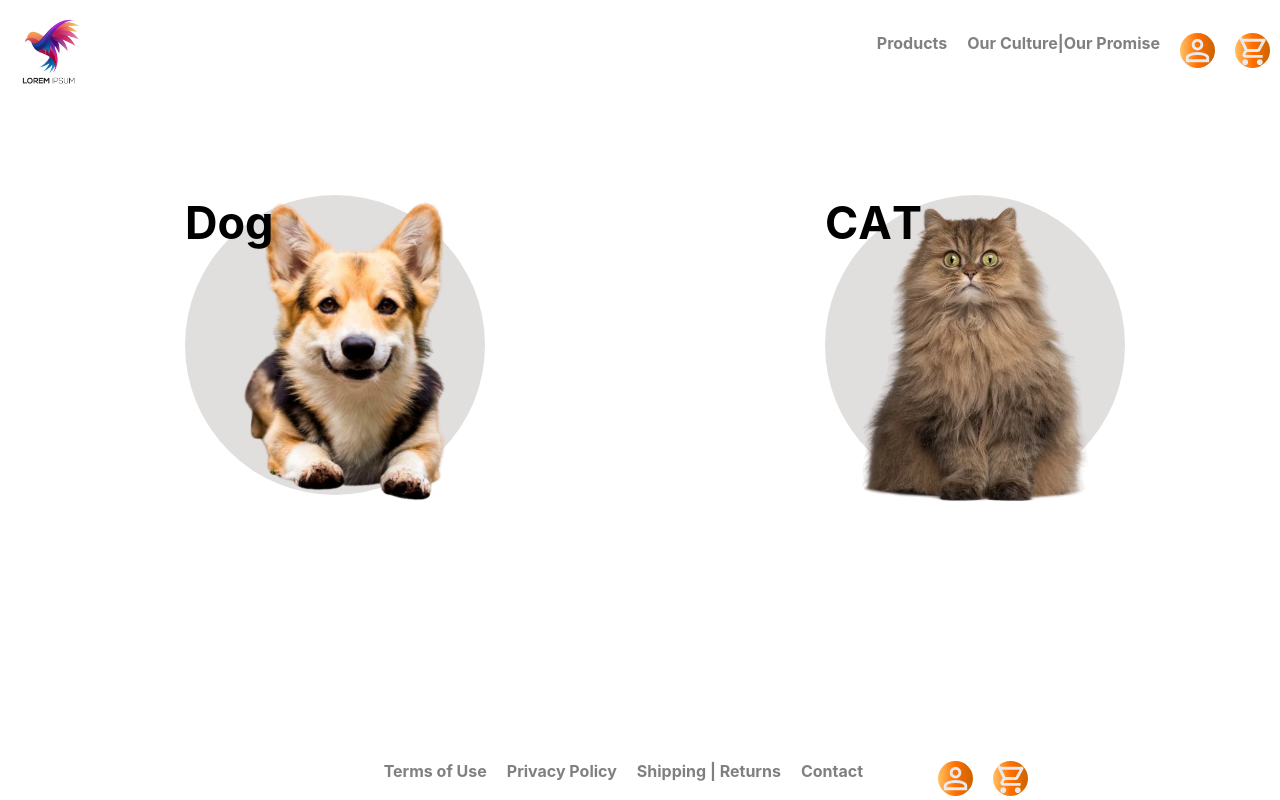
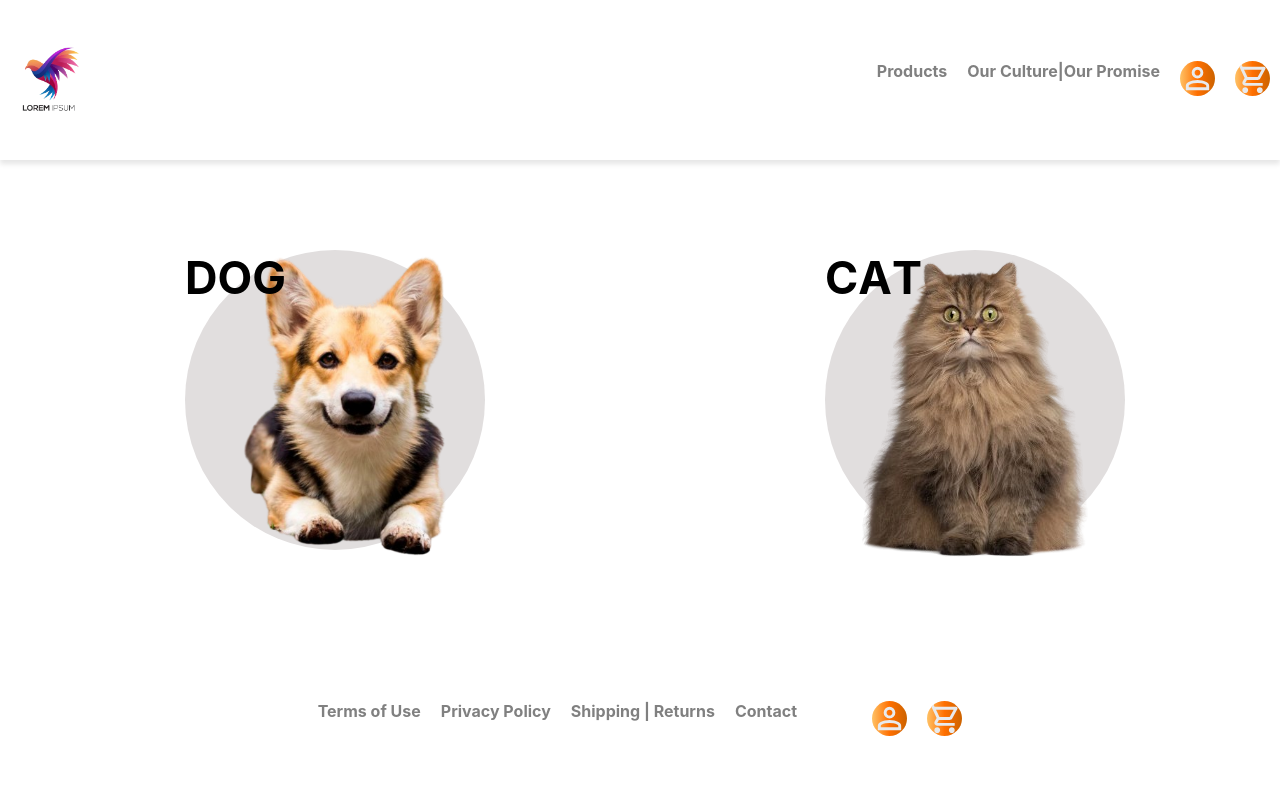
Before and after one commit to Zhuyka1993/shopM, a React (Create React App) app in the folder view/: page / in a window 1280 px wide. Built offline with nearby package versions, Linux system fonts and the light colour scheme.

Commit message:
continue fix css style (#2)
* continue fix css style

* update commit

```diff
--- a/view/package.json
+++ b/view/package.json
@@ -7,6 +7,7 @@
     "@testing-library/jest-dom": "^5.17.0",
     "@testing-library/react": "^13.4.0",
     "@testing-library/user-event": "^13.5.0",
+    "axios": "^1.9.0",
     "react": "^18.3.1",
     "react-dom": "^18.3.1",
     "react-router-dom": "^7.0.2",
--- a/view/src/App.css
+++ b/view/src/App.css
@@ -10,6 +10,12 @@
   display: flex;
   justify-content: space-between;
   align-items: center;
+  height: 20vh;
+  position: fixed;
+  z-index: 1000;
+  background-color: white;
+  width: 100%;
+  box-shadow: 0 4px 5px rgba(0, 0, 0, 0.1);
 }
 
 .logo img {
@@ -157,8 +163,10 @@
   color: var(--main-color);
 }
 .containerProductList {
+  min-height: 60vh;
   display: flex;
   flex-wrap: wrap;
+  padding-top: 20vh;
 }
 
 .introCurtLeftSide {
@@ -184,6 +192,7 @@
 }
 
 .containerProductType {
+  padding-top: 10vh;
   display: flex;
   justify-content: space-around;
   min-height: 70vh;
@@ -196,6 +205,10 @@
   flex-direction: column;
   justify-content: center;
   align-items: center;
+}
+.inputContainer {
+  padding-top: 20vh;
+  min-height: 60vh;
 }
 
 .stepIcon {
@@ -342,9 +355,9 @@
 
 .containerPet {
   display: flex;
-
   justify-content: space-around;
   height: 60vh;
+  padding-top: 20vh;
 }
 
 .animalContainer {
@@ -477,8 +490,7 @@
   display: flex;
   justify-content: center;
   align-items: center;
-  position: absolute;
-  bottom: 0;
+  height: 20vh;
   margin: 0 auto;
   left: 20%;
   width: 900px;
--- a/view/src/App.js
+++ b/view/src/App.js
@@ -37,26 +37,10 @@ function App() {
         <Route path="/addProduct" element={<InputFields />} />
         <Route path="/products" element={<CardList />} />
         <Route path="/sleepProducts" element={<SleepProductPage />} />
-        {/*<Route path="*" element={<ErrorPage />} />*/}
-        {/* Cleary understand,  we need to create also ErrorPage component */}
       </Routes>
+       {/* <BurgerMenu /> */}
+      <FooterComponent />
 
-      {/* <ProductTypeContainer /> */}
-
-      {/* <TextContainer
-          leftElement="+"
-          rightElement="Continue Shopping"
-        />
-        <TextContainer
-          leftElement="←"
-          rightElement="Back"
-        />
-
-        <TotalPrice price="10" />
-        <InputFields />
-        <BurgerMenu />
-        <EmptyShoppingCurt /> */}
-      <FooterComponent />
     </>
   );
 }
--- a/view/src/components/ProductTypeContainer.jsx
+++ b/view/src/components/ProductTypeContainer.jsx
@@ -8,7 +8,7 @@ import ImageCat from '../images/cat2.png';
 const ProductTypeContainer = () => {
     return (
         <div className="containerPet">
-            <ProductTypeMain name="Dog" image={ImageDog} href="/productsNav" />
+            <ProductTypeMain name="DOG" image={ImageDog} href="/productsNav" />
             <ProductTypeMain name="CAT" image={ImageCat} href="/addProduct"/>
         </div>
     )}
```
Also changed, not shown: 3 other files (tests, documents, lock files or other folders).
